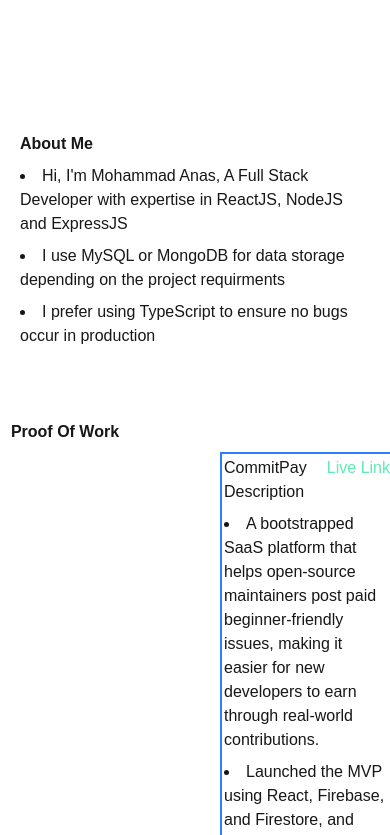
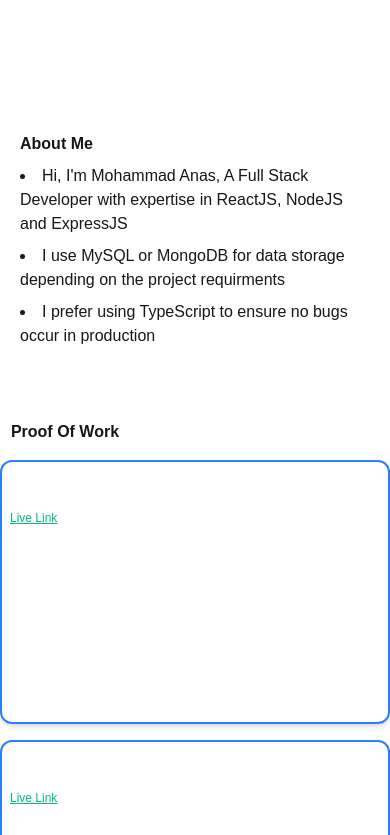
Before and after one commit to mohammadanas51/Portfolio, a Next.js app: page / in a window 390 px wide. Shown: the top 835 px of the page. Built offline with nearby package versions, Linux system fonts and the light colour scheme.

Commit message:
made the cards responsive with the help of perplexity ai

```diff
--- a/src/components/projectCards.tsx
+++ b/src/components/projectCards.tsx
@@ -8,18 +8,24 @@ interface ProjectCardProps {
 
 const ProjectCard: React.FC<ProjectCardProps> = ({ title, link, descriptionPoints }) => {
   return (
-    <div className="cardOne outline-2 outline-offset-2 outline-blue-500 md:w-150 ml-56 mt-3">
-      <div className="titleLink flex justify-between">
-        <h1>{title}</h1>
-        <a href={link} className="text-emerald-300" target="_blank" rel="noopener noreferrer">
+    <div className="w-full max-w-3xl mx-auto mt-4 sm:mt-6 px-2 sm:px-4 md:px-6 py-3 sm:py-4 md:py-6 border-2 border-blue-500 rounded-xl shadow-md  duration-300 hover:shadow-lg">
+      <div className="flex flex-col gap-3 xs:flex-row xs:justify-between xs:items-center">
+        <h1 className="text-base xs:text-lg sm:text-xl font-semibold text-white">{title}</h1>
+        <a
+          href={link}
+          className="text-emerald-500 underline text-xs xs:text-sm sm:text-base transition-colors hover:text-emerald-600 focus:text-emerald-700"
+          target="_blank"
+          rel="noopener noreferrer"
+          tabIndex={0}
+        >
           Live Link
         </a>
       </div>
-      <p>Description</p>
-      <div className="desc">
-        <ul className="mt-2 list-disc list-inside space-y-2">
+      <p className="mt-2 font-medium text-xs xs:text-sm sm:text-base text-white">Description</p>
+      <div className="mt-2">
+        <ul className="list-disc list-inside space-y-1 xs:space-y-1.5 sm:space-y-2 text-xs xs:text-sm sm:text-base md:text-lg text-white">
           {descriptionPoints.map((point, index) => (
-            <li key={index}>{point}</li>
+            <li key={index} className="break-words">{point}</li>
           ))}
         </ul>
       </div>
```
